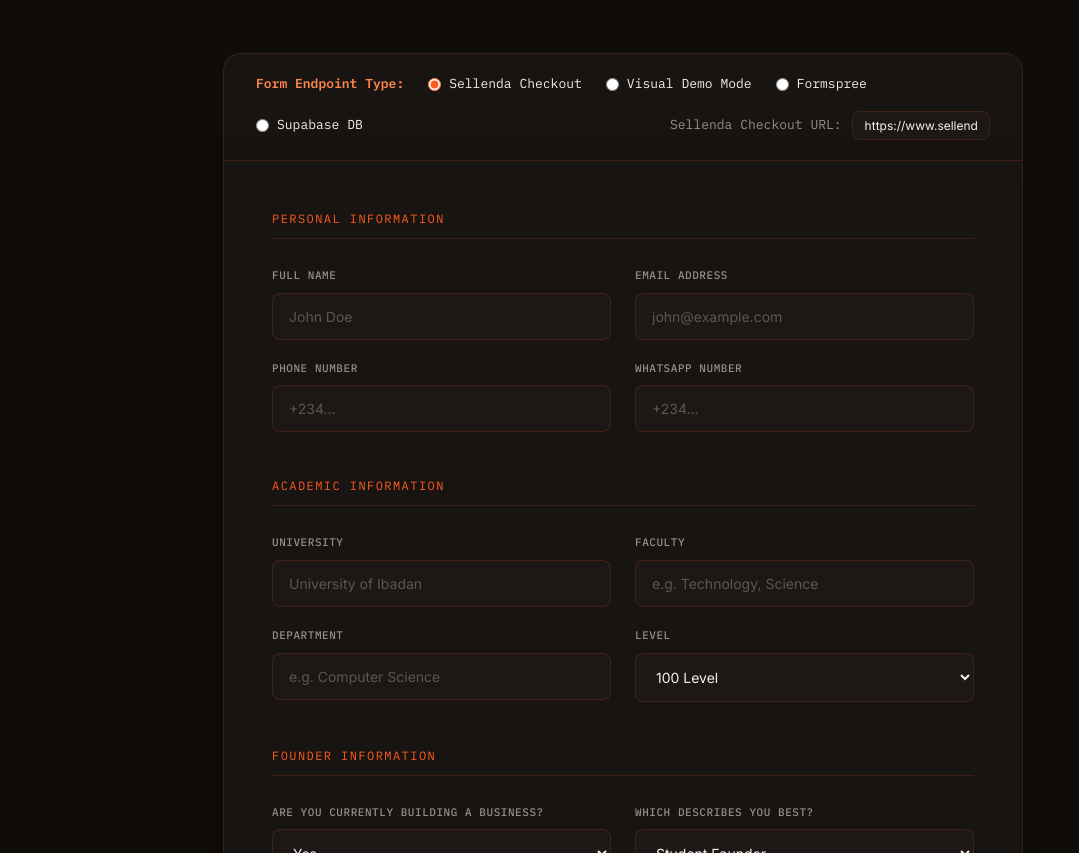
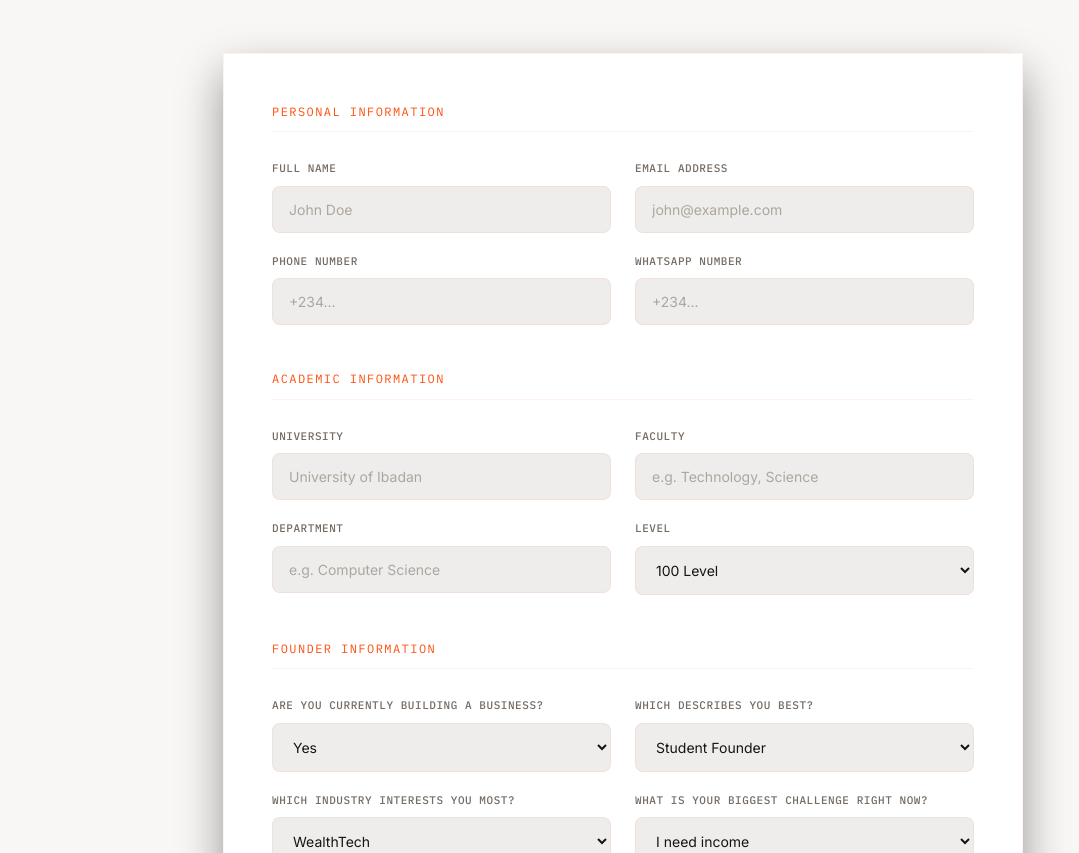
Before and after one commit to GODSON-create/WEALTHTECH, a website built with Vite: page index.html in a window 1280 px wide. Shown: the part 6120-6973 px from the top of the page, without its empty margins (17-1096 px from the left). Built offline with nearby package versions, Linux system fonts and the light colour scheme; no server answers.

Commit message:
feat: implement light theme and hide checkout configurator by default (toggle via ?admin)

```diff
--- a/index.html
+++ b/index.html
@@ -357,8 +357,8 @@
         </div>
 
         <div class="form-container reveal">
-          <!-- Configurator inside the UI for easy sandbox testing -->
-          <div class="form-configurator" id="formConfigurator">
+          <!-- Configurator inside the UI for easy sandbox testing (hidden from public, toggle via ?admin=true) -->
+          <div class="form-configurator hidden" id="formConfigurator">
             <span class="config-label">Form Endpoint Type:</span>
             <label class="config-option">
               <input type="radio" name="endpointType" value="sellenda" checked>
--- a/src/main.js
+++ b/src/main.js
@@ -246,6 +246,15 @@ function initFormHandler() {
   const checkoutCard = document.getElementById('checkoutCard');
   const sellendaIframe = document.getElementById('sellendaIframe');
 
+  // Show configurator if URL has ?admin
+  const urlParams = new URLSearchParams(window.location.search);
+  if (urlParams.has('admin')) {
+    const configurator = document.getElementById('formConfigurator');
+    if (configurator) {
+      configurator.classList.remove('hidden');
+    }
+  }
+
   // Configurator controls
   const configRadios = document.getElementsByName('endpointType');
   const configInputWrap = document.getElementById('configInputWrap');
--- a/src/style.css
+++ b/src/style.css
@@ -1,22 +1,23 @@
 /* ---------- BASE DESIGN SYSTEM ---------- */
 :root {
-  /* HSL Tailored Colors */
-  --bg-color: hsl(30, 29%, 5%);           /* Deep rich bronze-black (#0B0906) */
-  --panel-color: hsl(24, 11%, 8%);        /* Deep brown-grey (#151210) */
-  --panel-color-rgb: 21, 18, 16;
-  --panel-2-color: hsl(20, 13%, 10%);      /* Medium warm-grey (#1B1613) */
-
-  --orange: hsl(16, 100%, 56%);           /* Vibrant orange (#FF5A1F) */
-  --orange-rgb: 255, 90, 31;
-  --orange-light: hsl(19, 100%, 65%);     /* Glowing orange (#FF8A4C) */
-  --orange-dim: hsl(20, 44%, 16%);        /* Rich dark orange-brown (#3A2216) */
-  --orange-glow: hsla(16, 100%, 56%, 0.18);
-
-  --white: hsl(36, 21%, 94%);             /* Warm paper-white (#F5F2ED) */
-  --white-rgb: 245, 242, 237;
-  --mute: hsl(27, 8%, 56%);               /* Muted warm-grey (#9A9088) */
-  --line: hsla(16, 100%, 56%, 0.16);
-  --line-strong: hsla(16, 100%, 56%, 0.3);
+  /* Light Theme Color Palette: White, Black, and Orange */
+  --bg-color: hsl(30, 20%, 97%);          /* Warm premium off-white background (#FAF8F5) */
+  --bg-color-rgb: 250, 248, 245;
+  --panel-color: hsl(0, 0%, 100%);        /* Crisp pure white for cards and panels (#FFFFFF) */
+  --panel-color-rgb: 255, 255, 255;
+  --panel-2-color: hsl(30, 12%, 93%);      /* Soft warm gray for sub-panels (#EEECE9) */
+
+  --orange: hsl(16, 100%, 53%);           /* Vibrant, high-contrast orange (#FF5113) */
+  --orange-rgb: 255, 81, 19;
+  --orange-light: hsl(16, 100%, 60%);     /* Lighter orange for hover states (#FF7340) */
+  --orange-dim: hsl(16, 100%, 96%);       /* Very light peach tint for success/alert cards (#FFF5F0) */
+  --orange-glow: rgba(255, 81, 19, 0.12);
+
+  --white: hsl(30, 15%, 8%);              /* Premium deep charcoal/black for primary text (#161412) */
+  --white-rgb: 22, 20, 18;
+  --mute: hsl(30, 8%, 42%);               /* Medium slate-brown/gray for secondary text (#6E6964) */
+  --line: rgba(255, 81, 19, 0.08);        /* Subtle orange tint for lines and borders */
+  --line-strong: rgba(255, 81, 19, 0.18); /* Stronger accents and borders */
 
   --max: 1560px;
   --font-display: 'Fraunces', serif;
@@ -170,7 +171,7 @@ h1, h2, h3, .display {
   position: sticky;
   top: 0;
   z-index: 100;
-  background: rgba(11, 9, 6, 0.82);
+  background: rgba(250, 248, 245, 0.82);
   backdrop-filter: blur(12px);
   border-bottom: 1px solid var(--line);
   transition: var(--transition-fast);
@@ -289,7 +290,7 @@ h1, h2, h3, .display {
 .mobile-menu-overlay {
   position: fixed;
   inset: 0;
-  background: rgba(11, 9, 6, 0.95);
+  background: rgba(250, 248, 245, 0.95);
   backdrop-filter: blur(16px);
   z-index: 999;
   display: flex;
@@ -1526,7 +1527,7 @@ section {
 
 .field input::placeholder,
 .field textarea::placeholder {
-  color: hsl(27, 5%, 34%);
+  color: hsl(30, 8%, 65%);
 }
 
 .field input:hover,
```
